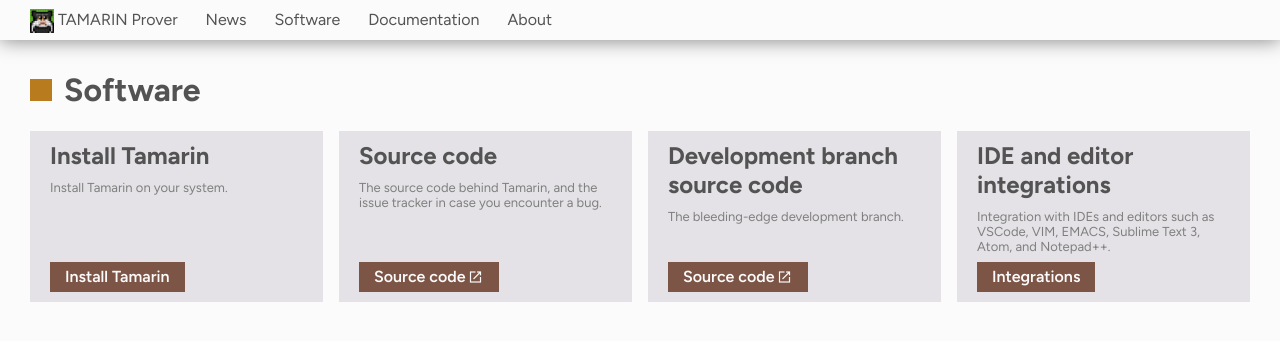
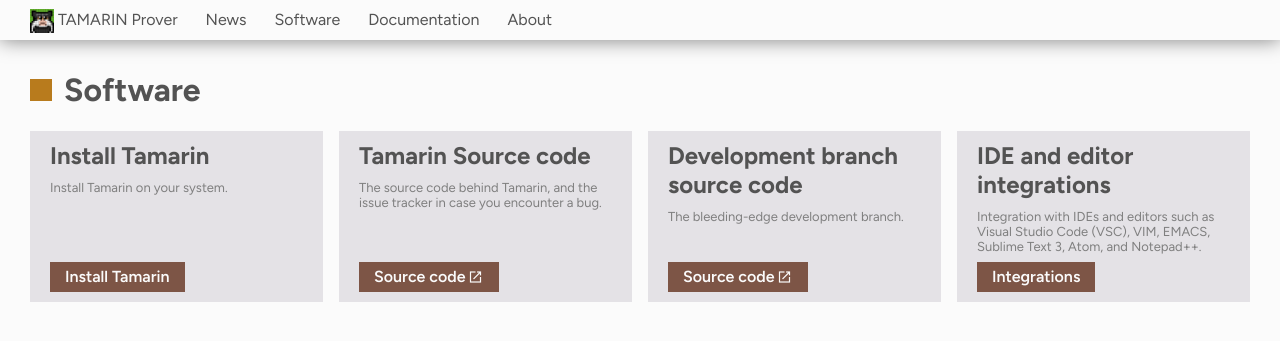
Before and after one commit to tamarin-prover/tamarin-prover.github.io, a Jekyll site: the page built from software.html, in a window 1280 px wide. Shown: the top 341 px of the page. Built offline with Jekyll 4.4.1, drawn with Linux system fonts in a browser that asks for light colours.

Commit message:
Minor cleanup on software page.

```diff
--- a/software.html
+++ b/software.html
@@ -25,7 +25,7 @@
             <div class="col-two">
                 <div class="col-two-top">
 
-                    <h2>Source code</h2>
+                    <h2>Tamarin Source code</h2>
                     <p>The source code behind Tamarin, and the issue tracker in case you encounter a bug.</p>
                 </div>
                 <div class="col-two-bottom">
@@ -59,7 +59,7 @@
                 <div class="col-two-top">
 
                     <h2>IDE and editor integrations</h2>
-                    <p>Integration with IDEs and editors such as VSCode, VIM, EMACS, Sublime Text 3, Atom, and Notepad++.</p>
+                    <p>Integration with IDEs and editors such as Visual Studio Code (VSC), VIM, EMACS, Sublime Text 3, Atom, and Notepad++.</p>
                 </div>
                 <div class="col-two-bottom">
 
```
